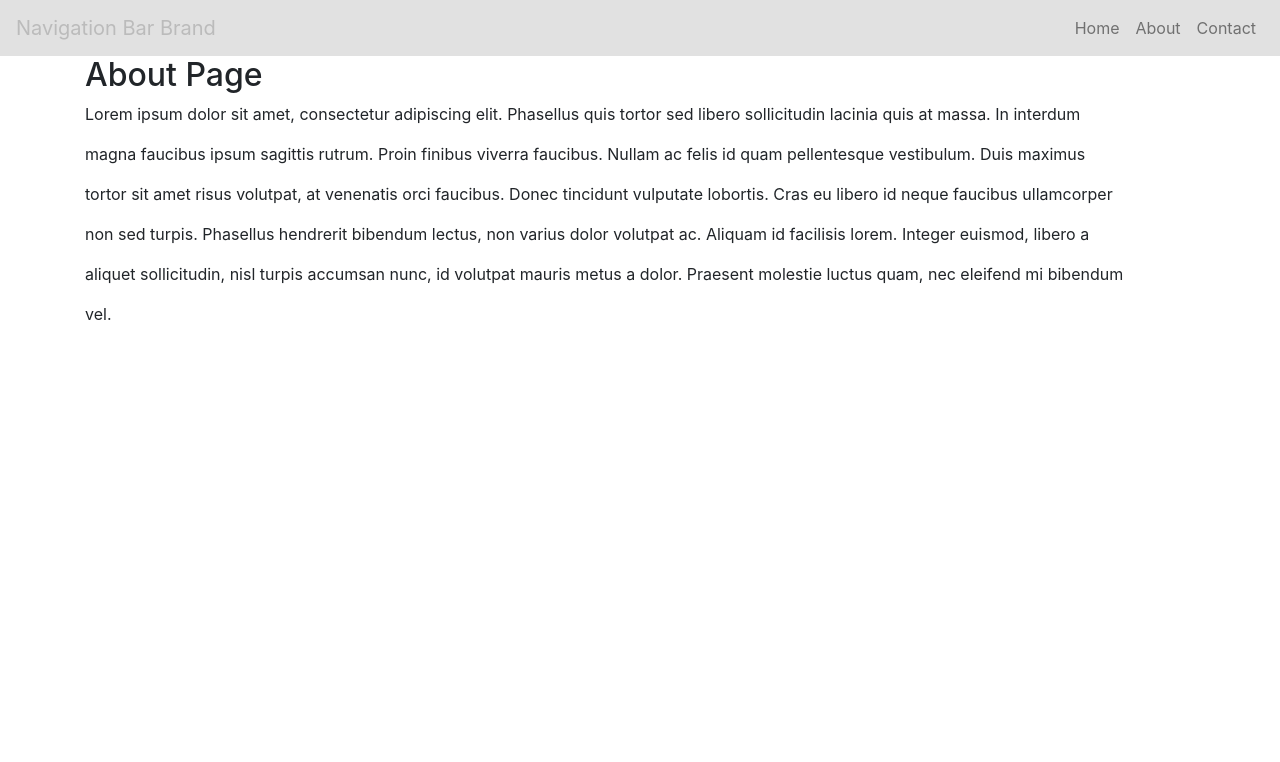
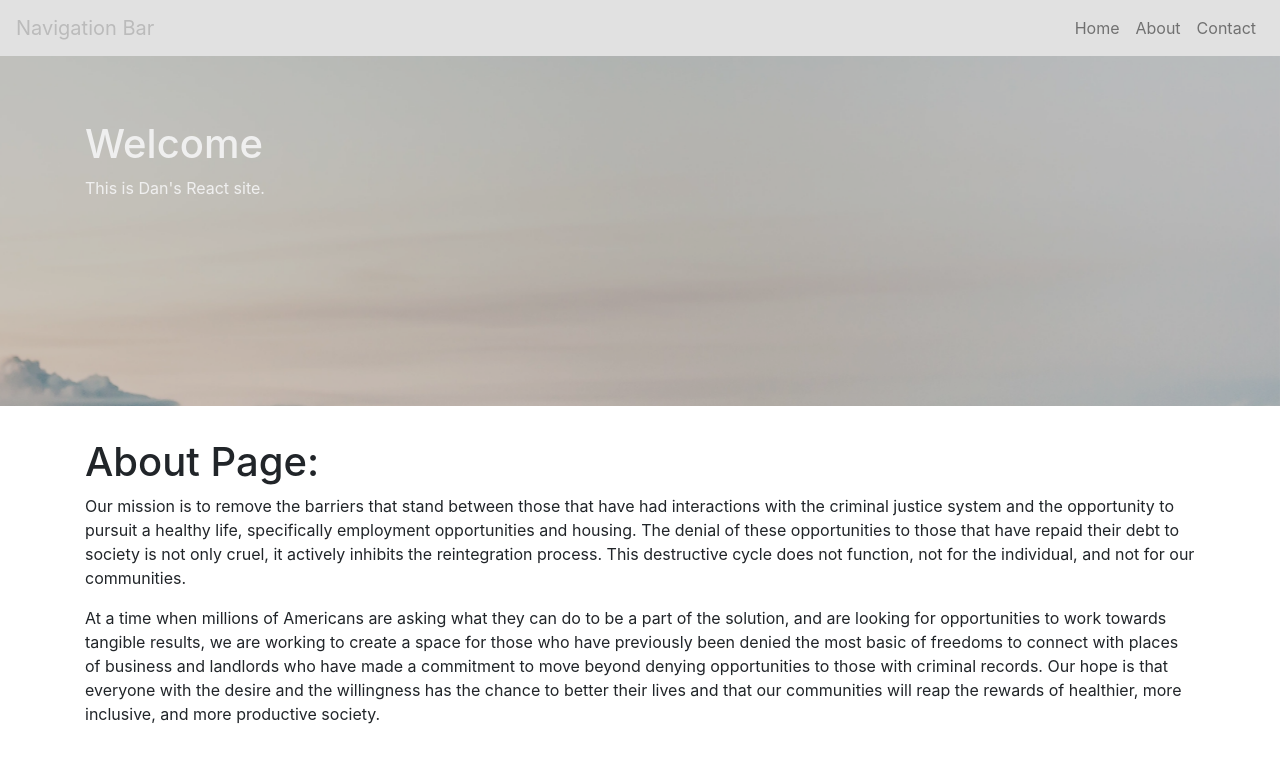
Before and after one commit to datoche-juarez/HON-231-Front-End, a React (Create React App) app: page /about in a window 1280 px wide. Shown: the top 762 px of the page. Built offline with nearby package versions, Linux system fonts and the light colour scheme.

Commit message:
Updated About Page

```diff
--- a/src/About.js
+++ b/src/About.js
@@ -2,12 +2,10 @@ import React from 'react';
 
 export const About = () =>  (
         <div>
-            <h2>About Page</h2>
-            <p>Lorem ipsum dolor sit amet, consectetur adipiscing elit. Phasellus quis tortor sed libero sollicitudin lacinia quis at massa. In interdum</p>
-            <p>magna faucibus ipsum sagittis rutrum. Proin finibus viverra faucibus. Nullam ac felis id quam pellentesque vestibulum. Duis maximus</p>
-            <p>tortor sit amet risus volutpat, at venenatis orci faucibus. Donec tincidunt vulputate lobortis. Cras eu libero id neque faucibus ullamcorper</p>
-            <p>non sed turpis. Phasellus hendrerit bibendum lectus, non varius dolor volutpat ac. Aliquam id facilisis lorem. Integer euismod, libero a</p>
-            <p>aliquet sollicitudin, nisl turpis accumsan nunc, id volutpat mauris metus a dolor. Praesent molestie luctus quam, nec eleifend mi bibendum</p>
-            <p>vel.</p>
+            <h1>About Page:</h1>
+
+<p>Our mission is to remove the barriers that stand between those that have had interactions with the criminal justice system and the opportunity to pursuit a healthy life, specifically employment opportunities and housing. The denial of these opportunities to those that have repaid their debt to society is not only cruel, it actively inhibits the reintegration process. This destructive cycle does not function, not for the individual, and not for our communities. </p>
+
+<p>At a time when millions of Americans are asking what they can do to be a part of the solution, and are looking for opportunities to work towards tangible results, we are working to create a space for those who have previously been denied the most basic of freedoms to connect with places of business and landlords who have made a commitment to move beyond denying opportunities to those with criminal records. Our hope is that everyone with the desire and the willingness has the chance to better their lives and that our communities will reap the rewards of healthier, more inclusive, and more productive society.</p>
         </div>
     )
--- a/src/App.js
+++ b/src/App.js
@@ -6,11 +6,13 @@ import { Contact } from './Contact';
 import { NoMatch } from './NoMatch';
 import { Layout } from './components/Layout';
 import { NavigationBar } from './components/NavigationBar';
+import { Jumbotron } from './components/Jumbotron';
 
 function App() {
   return (
     <React.Fragment>
       <NavigationBar />
+      <Jumbotron />
       <Layout>
         <Router>
           <Switch>
--- a/src/components/NavigationBar.js
+++ b/src/components/NavigationBar.js
@@ -21,7 +21,7 @@ const Styles = styled.div`
 export const NavigationBar = () => (
     <Styles>
         <Navbar expand="lg" >
-            <Navbar.Brand href="/">Navigation Bar Brand</Navbar.Brand>
+            <Navbar.Brand href="/">Navigation Bar</Navbar.Brand>
             <Navbar.Toggle aria-controls="basic-navbar-nav" />
             <Navbar.Collapse id="basic-navbar-nav">
                 <Nav className="ml-auto">
```
